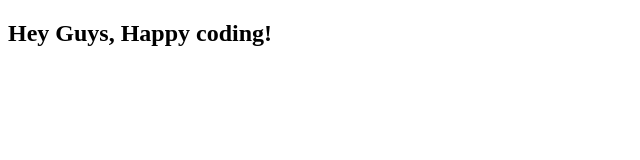
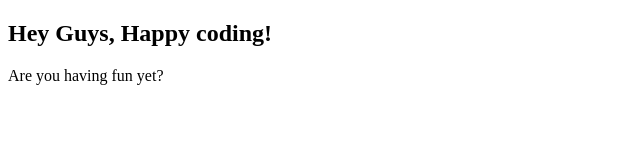
Before and after one commit to ImBarry/gittestproject, a plain HTML site: page index.html in a window 1280 px wide. Shown: the whole page, without its empty margins (0-640 px from the left). Drawn offline with Linux system fonts and the light colour scheme.

Commit message:
added 'p' tag

```diff
--- a/index.html
+++ b/index.html
@@ -5,5 +5,6 @@
     </head>
     <body>
         <h2 id="title">Hey Guys, Happy coding!</h2>
+        <p class="par">Are you having fun yet?</p>
     </body>
 </html>
```
